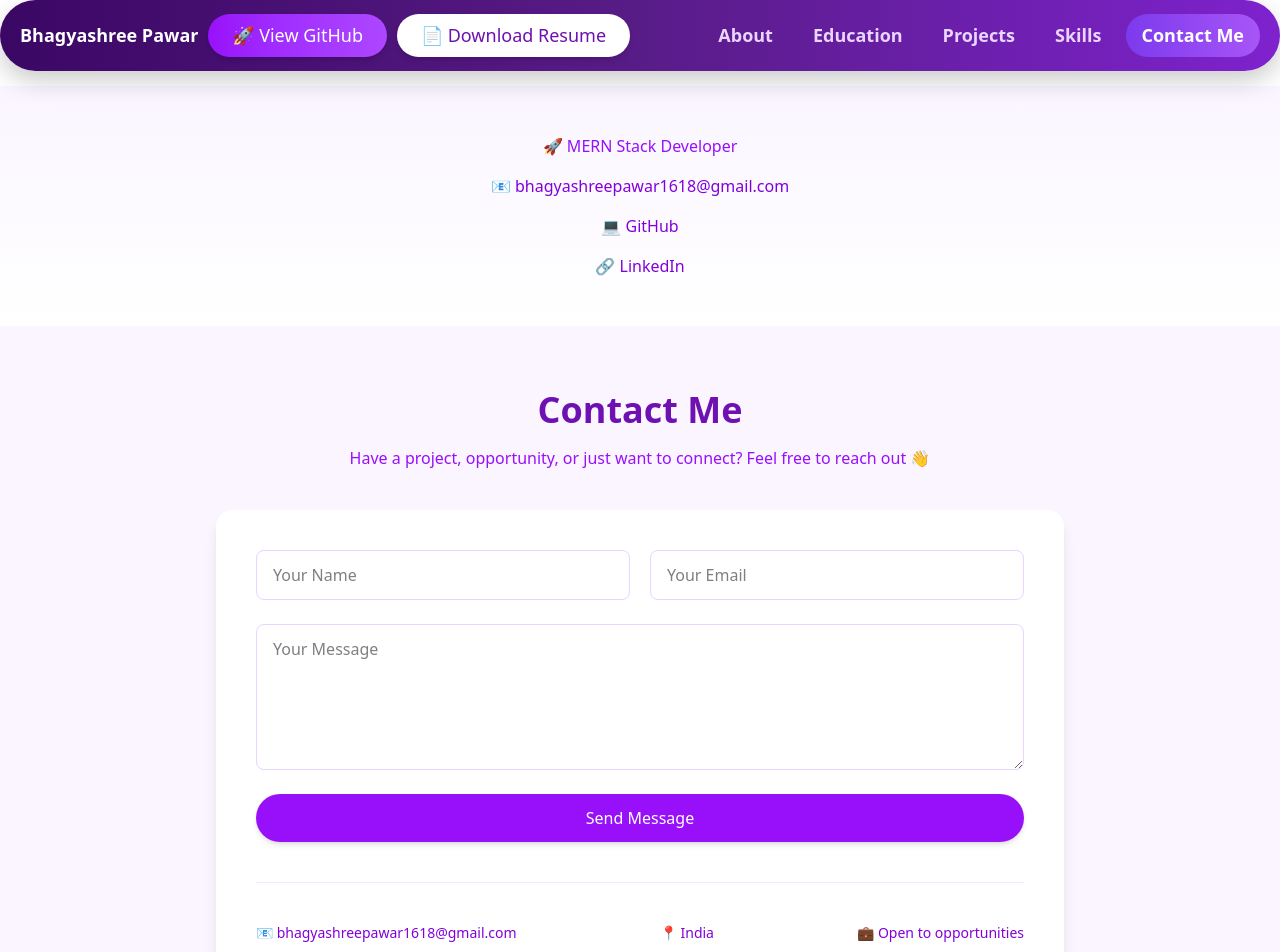
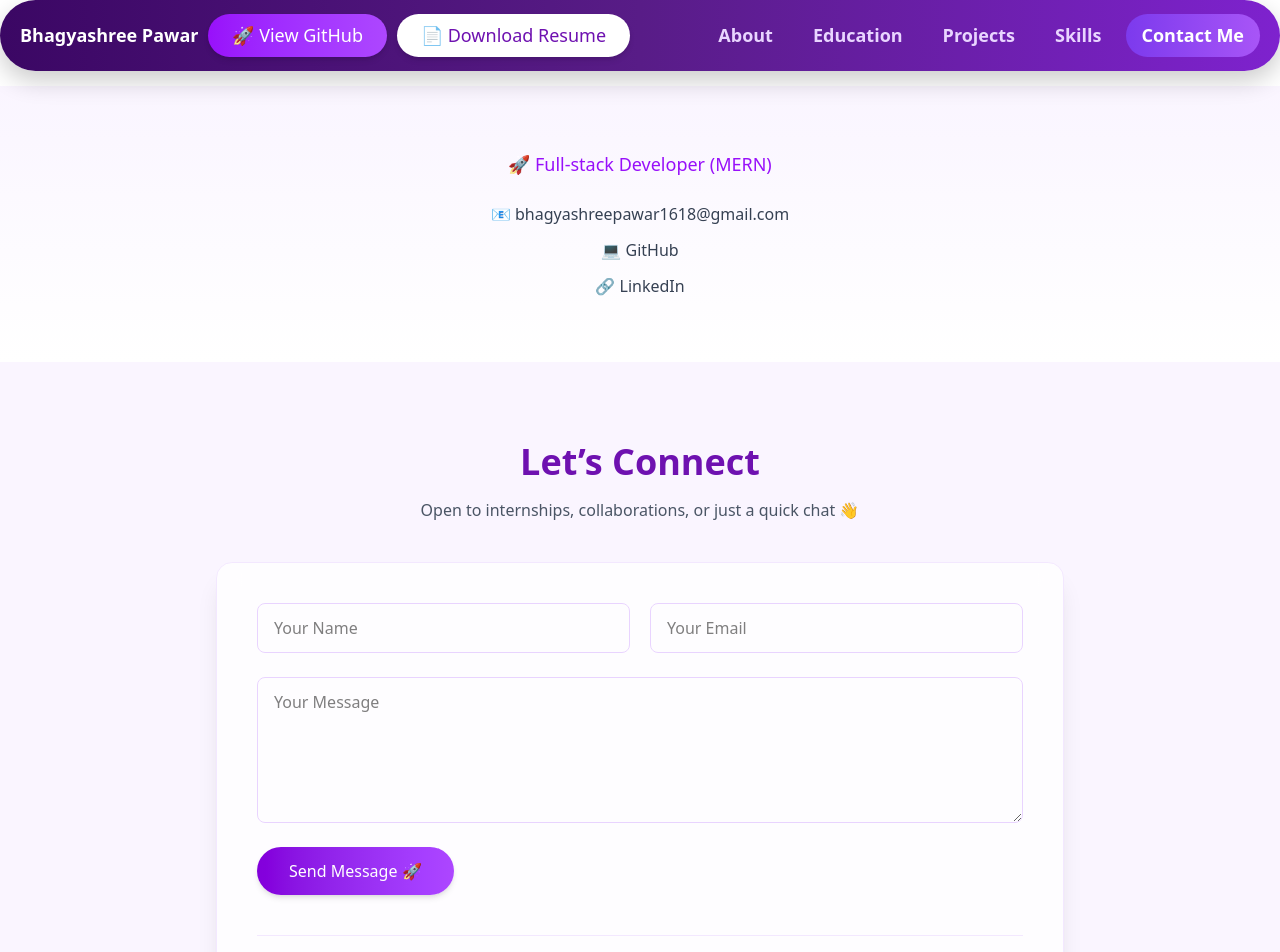
Before and after one commit to bhagyashreepawar1618/Portfolio, a React (Vite) app: page /contact in a window 1280 px wide. Shown: the top 952 px of the page. Built offline with nearby package versions, Linux system fonts and the light colour scheme.

Commit message:
updated styling

```diff
--- a/src/Layoutcomponents/Contact/Contact.jsx
+++ b/src/Layoutcomponents/Contact/Contact.jsx
@@ -1,5 +1,6 @@
 import { useState } from 'react';
 import axios from 'axios';
+import { motion } from 'framer-motion';
 
 function Contact() {
   const [name, setName] = useState('');
@@ -12,35 +13,31 @@ function Contact() {
     try {
       const response = await axios.post(
         'https://portfolio-3-9zew.onrender.com/api/v1/users/sendmessage',
-        {
-          name,
-          email,
-          message,
-        }
+        { name, email, message }
       );
-      console.log('response from backend is =', response.data);
-      alert('Message Sent Successfully..!!');
+      alert('Message Sent Successfully 🚀');
     } catch (error) {
-      console.log(
-        'Error occured while sending your information ',
-        error.response?.data || error.message
-      );
+      console.log(error.response?.data || error.message);
     }
   };
 
   return (
     <>
-      {/* Top Contact Info Section */}
-      <section className="bg-gradient-to-b from-purple-50 to-white py-12">
-        <div className="max-w-4xl mx-auto px-6 text-center">
-          <div className="flex flex-col gap-4 text-purple-700 text-base items-center">
-            <p className="text-purple-600 font-medium">
-              🚀 MERN Stack Developer
-            </p>
+      {/* TOP INFO */}
+      <section className="bg-gradient-to-b from-purple-50 to-white py-16">
+        <motion.div
+          initial={{ opacity: 0, y: 30 }}
+          whileInView={{ opacity: 1, y: 0 }}
+          className="max-w-4xl mx-auto px-6 text-center"
+        >
+          <p className="text-purple-600 font-medium text-lg">
+            🚀 Full-stack Developer (MERN)
+          </p>
 
+          <div className="mt-6 flex flex-col gap-3 text-gray-700">
             <a
               href="mailto:bhagyashreepawar1618@gmail.com"
-              className="hover:text-purple-900 transition"
+              className="hover:text-purple-700 transition"
             >
               📧 bhagyashreepawar1618@gmail.com
             </a>
@@ -48,8 +45,8 @@ function Contact() {
             <a
               href="https://github.com/bhagyashreepawar1618"
               target="_blank"
-              rel="noopener noreferrer"
-              className="hover:text-purple-900 transition"
+              rel="noreferrer"
+              className="hover:text-purple-700 transition"
             >
               💻 GitHub
             </a>
@@ -57,28 +54,35 @@ function Contact() {
             <a
               href="https://linkedin.com/in/yourprofile"
               target="_blank"
-              rel="noopener noreferrer"
-              className="hover:text-purple-900 transition"
+              rel="noreferrer"
+              className="hover:text-purple-700 transition"
             >
               🔗 LinkedIn
             </a>
           </div>
-        </div>
+        </motion.div>
       </section>
 
-      {/* Contact Form Section */}
-      <section className="py-16 bg-purple-50">
+      {/* FORM */}
+      <section className="py-20 bg-purple-50">
         <div className="max-w-4xl mx-auto px-6">
-          <h2 className="text-3xl md:text-4xl font-bold text-center text-purple-800 mb-4">
-            Contact Me
-          </h2>
+          <motion.h2
+            initial={{ opacity: 0, y: 30 }}
+            whileInView={{ opacity: 1, y: 0 }}
+            className="text-3xl md:text-4xl font-bold text-center text-purple-800 mb-4"
+          >
+            Let’s Connect
+          </motion.h2>
 
-          <p className="text-center text-purple-600 mb-10">
-            Have a project, opportunity, or just want to connect? Feel free to
-            reach out 👋
+          <p className="text-center text-gray-600 mb-10">
+            Open to internships, collaborations, or just a quick chat 👋
           </p>
 
-          <div className="bg-white rounded-2xl shadow-lg p-6 md:p-10">
+          <motion.div
+            initial={{ opacity: 0, scale: 0.95 }}
+            whileInView={{ opacity: 1, scale: 1 }}
+            className="bg-white/80 backdrop-blur-md rounded-2xl shadow-xl p-6 md:p-10 border border-purple-100"
+          >
             <form onSubmit={handleSubmit} className="flex flex-col gap-6">
               <div className="flex flex-col md:flex-row gap-5">
                 <input
@@ -108,9 +112,9 @@ function Contact() {
 
               <button
                 type="submit"
-                className="w-full md:w-auto bg-purple-600 text-white px-8 py-3 rounded-full font-medium hover:bg-purple-700 transition duration-300 shadow-md"
+                className="w-full md:w-fit bg-gradient-to-r from-purple-700 to-purple-500 text-white px-8 py-3 rounded-full font-medium hover:opacity-90 transition duration-300 shadow-md"
               >
-                Send Message
+                Send Message 🚀
               </button>
             </form>
 
@@ -118,12 +122,14 @@ function Contact() {
             <div className="my-10 h-px bg-purple-100" />
 
             {/* Bottom Info */}
-            <div className="flex flex-col md:flex-row justify-between items-center text-sm text-purple-700 gap-4 text-center md:text-left">
+            <div className="flex flex-col md:flex-row justify-between items-center text-sm text-gray-600 gap-4 text-center md:text-left">
               <p>📧 bhagyashreepawar1618@gmail.com</p>
               <p>📍 India</p>
-              <p>💼 Open to opportunities</p>
+              <p className="text-purple-700 font-medium">
+                💼 Open to opportunities
+              </p>
             </div>
-          </div>
+          </motion.div>
         </div>
       </section>
     </>
```
